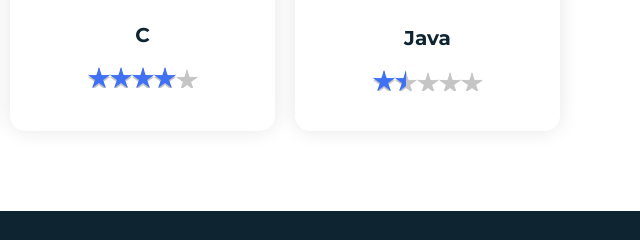
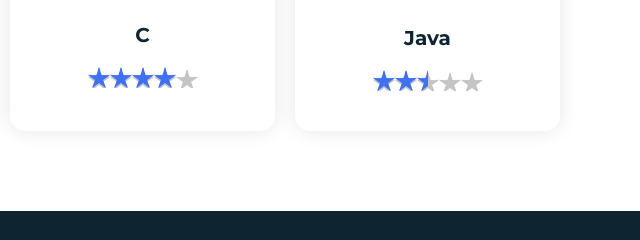
Before and after one commit to Silva-jr/Portfolio, a plain HTML site: page index.html in a window 1280 px wide. Shown: the part 2776-3016 px from the top of the page, 640-1280 px from the left. Drawn offline with nearby package versions, Linux system fonts and the light colour scheme.

Commit message:
atualizar

```diff
--- a/index.html
+++ b/index.html
@@ -190,7 +190,7 @@
         <article class="ui">
           <img src="image/images.png" alt="" class="imageIcone" />
           <h2>Java</h2>
-          <div class="estrelaConhecimento"><span style="width:30%" class="nivelConhecimento"></span></div>
+          <div class="estrelaConhecimento"><span style="width:50%" class="nivelConhecimento"></span></div>
         </article>
       </div>
     </section>
```
